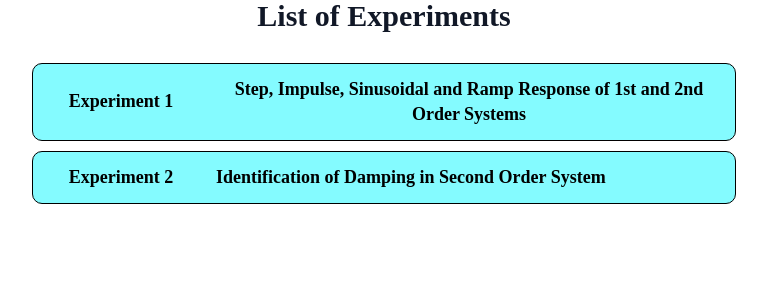
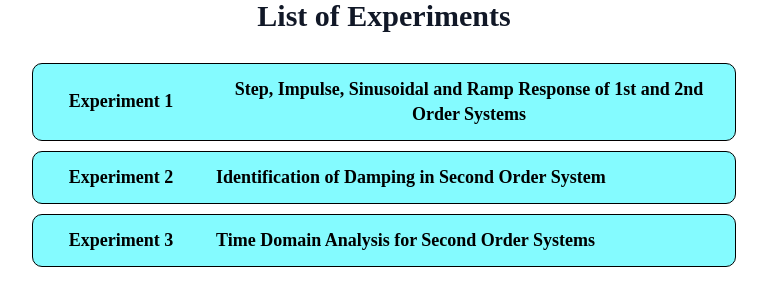
Before and after one commit to senmadhan2007/CONTROL-SYSTEM-VLAB, a Flask app: page / in a window 1280 px wide. Shown: the part 143-449 px from the top of the page, without its empty margins (256-1023 px from the left). Run offline with Flask 3, Linux system fonts and the light colour scheme.

Commit message:
Initial commit

```diff
--- a/templates/index.html
+++ b/templates/index.html
@@ -18,6 +18,10 @@
             <span class="exp-no">Experiment 2</span>
             <span class="exp-title">Identification of Damping in Second Order System</span>
         </div>
+        <div class="experiment-item" onclick="location.href='/experiment3'">
+            <span class="exp-no">Experiment 3</span>
+            <span class="exp-title">Time Domain Analysis for Second Order Systems</span>
+        </div>
     </div>
 </div>
 </body>
```
Also changed, not shown: templates/experiment3.html (added).
